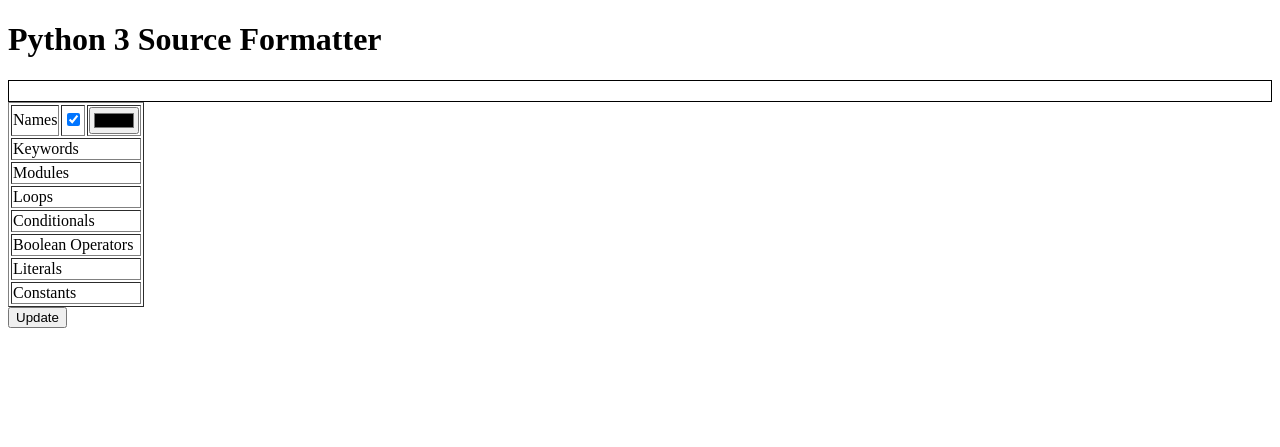
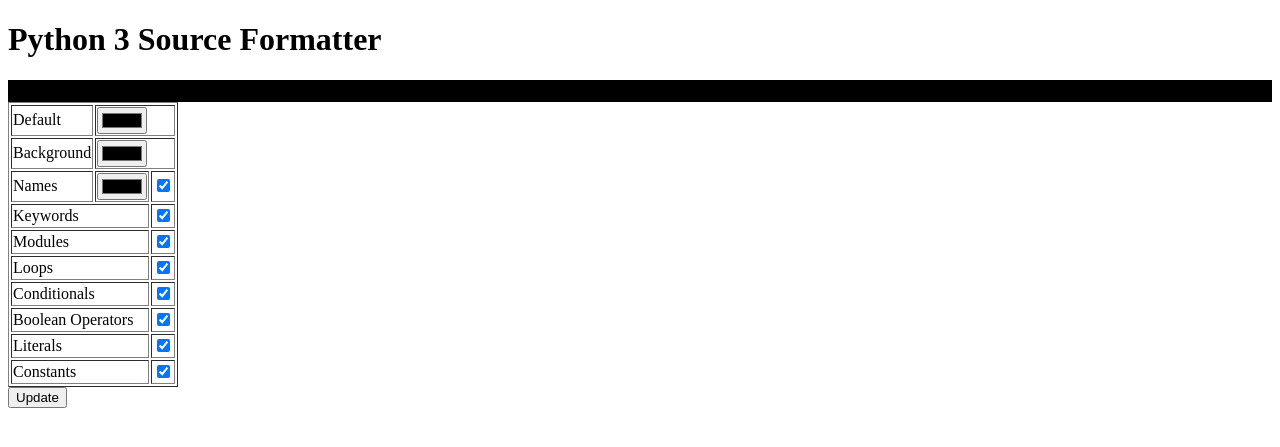
Before and after one commit to kybp/pyformat, a Flask app: template templates/source.html in a window 1280 px wide. Shown: the top 447 px of the page. Run offline with Flask 2, Linux system fonts and the light colour scheme; the template is opened without the code that fills it, so the values that code supplies are empty; some libraries are stand-ins or nearby versions.

Commit message:
allow disabling colour sections

```diff
--- a/static/color-config.js
+++ b/static/color-config.js
@@ -1,11 +1,21 @@
 $(function() {
   var updateColor = function(name) {
-    if ($("#" + name + "-is-set").is(":checked")) {
-      $(".python-" + name).css("color", $("#" + name + "-color").val());
+    var checkbox = $("#" + name + "-is-set");
+    var elements = $(".python-" + name);
+
+    if (checkbox.is(":checked")) {
+      if (checkbox.parent().hasClass("ignore")) {
+        elements.css("color", $("#default-color").val());
+      } else {
+        elements.css("color", $("#" + name + "-color").val());
+      }
     }
   };
 
   var updateAllColors = function() {
+    $(".python-source").css("color", $("#default-color").val())
+    $(".python-source").css("background-color", $("#background-color").val())
+
     updateColor("keyword");
     updateColor("def");
     updateColor("class");
@@ -46,10 +56,15 @@ $(function() {
 
   $("#updateColors").click(updateAllColors);
 
-  $(".section").click(function() {
-    $(this).nextUntil("tr.section").slideToggle(0);
+  $("tr.section").children().children("[type=checkbox]").click(function() {
+    $(this).parent().parent().nextUntil("tr.section")
+      .children().toggleClass("ignore")
   });
 
-  $(".section").nextUntil("tr.section").slideToggle(0);
+  $("td.section-label").click(function() {
+    $(this).parent().nextUntil("tr.section").slideToggle(0);
+  });
+
+  $("tr.section").nextUntil("tr.section").slideToggle(0);
   updateAllColors();
 });
--- a/templates/color-config.html
+++ b/templates/color-config.html
@@ -1,24 +1,33 @@
 {% macro color_section(name, class_name) -%}
   <tr class="section">
-    <td colspan="3">{{ name }}</td>
+    <td colspan="2" class="section-label">{{ name }}</td>
+    <td><input type="checkbox" checked></td>
   </tr>
   <tr>
     <td>Default</td>
+    <td><input type="color" id="{{ class_name }}-color"></td>
     <td><input type="checkbox" id="{{ class_name }}-is-set" checked></td>
-    <td><input type="color" id="{{ class_name }}-color"></td>
   </tr>
 {%- endmacro %}
 
 {% macro color_option(name) -%}
   <tr>
     <td>{{ name }}</td>
+    <td><input type="color" id="{{ name | lower }}-color"></td>
     <td><input type="checkbox" id="{{ name | lower}}-is-set" checked></td>
-    <td><input type="color" id="{{ name | lower }}-color"></td>
   </tr>
 {%- endmacro %}
 
 <form class="color-config">
   <table border="1">
+    <tr>
+      <td>Default</td>
+      <td colspan="3"><input type="color" id="default-color"></td>
+    </tr>
+    <tr>
+      <td>Background</td>
+      <td colspan="3"><input type="color" id="background-color"></td>
+    </tr>
     {{ color_option("Names") }}
 
     {{ color_section("Keywords", "keyword") }}
```
